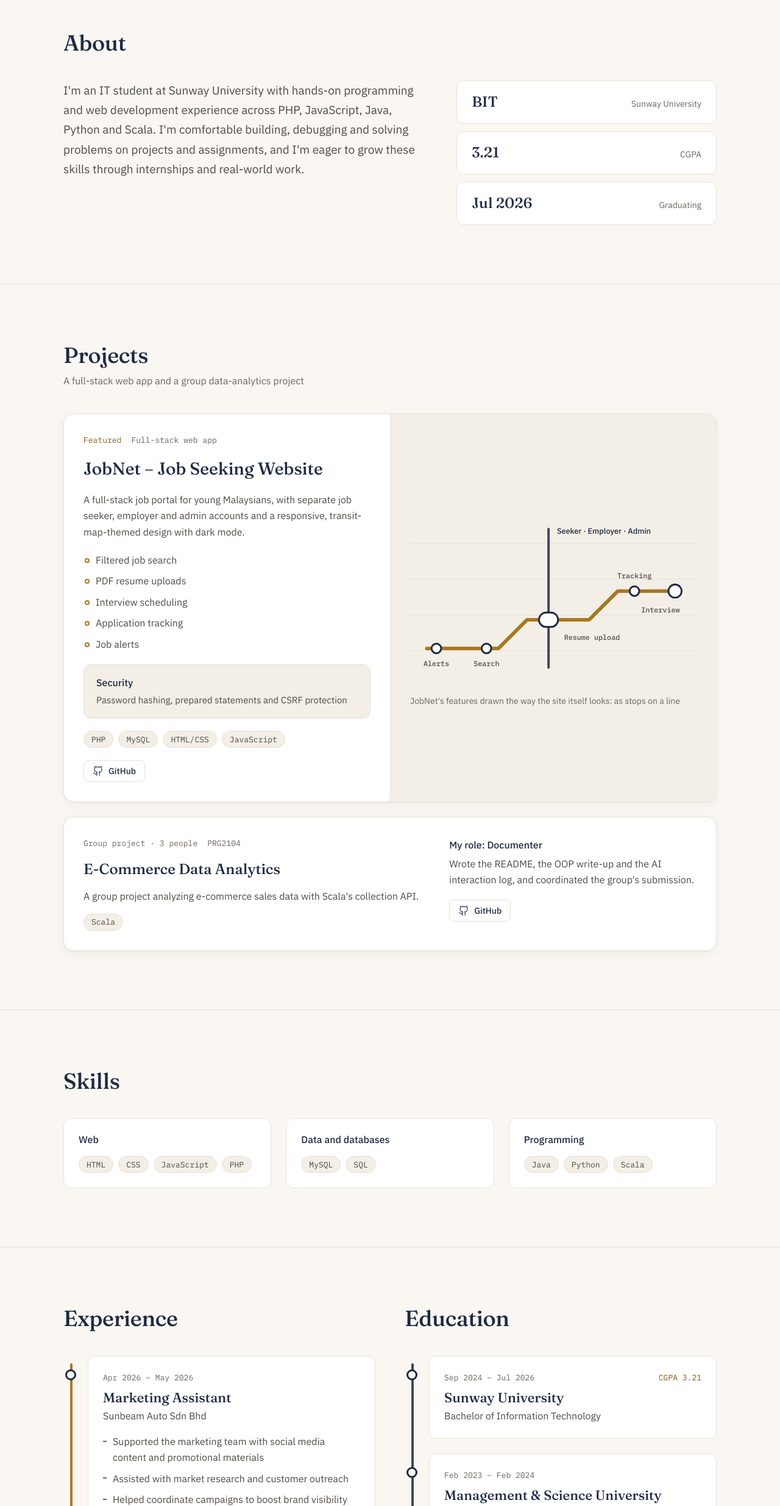
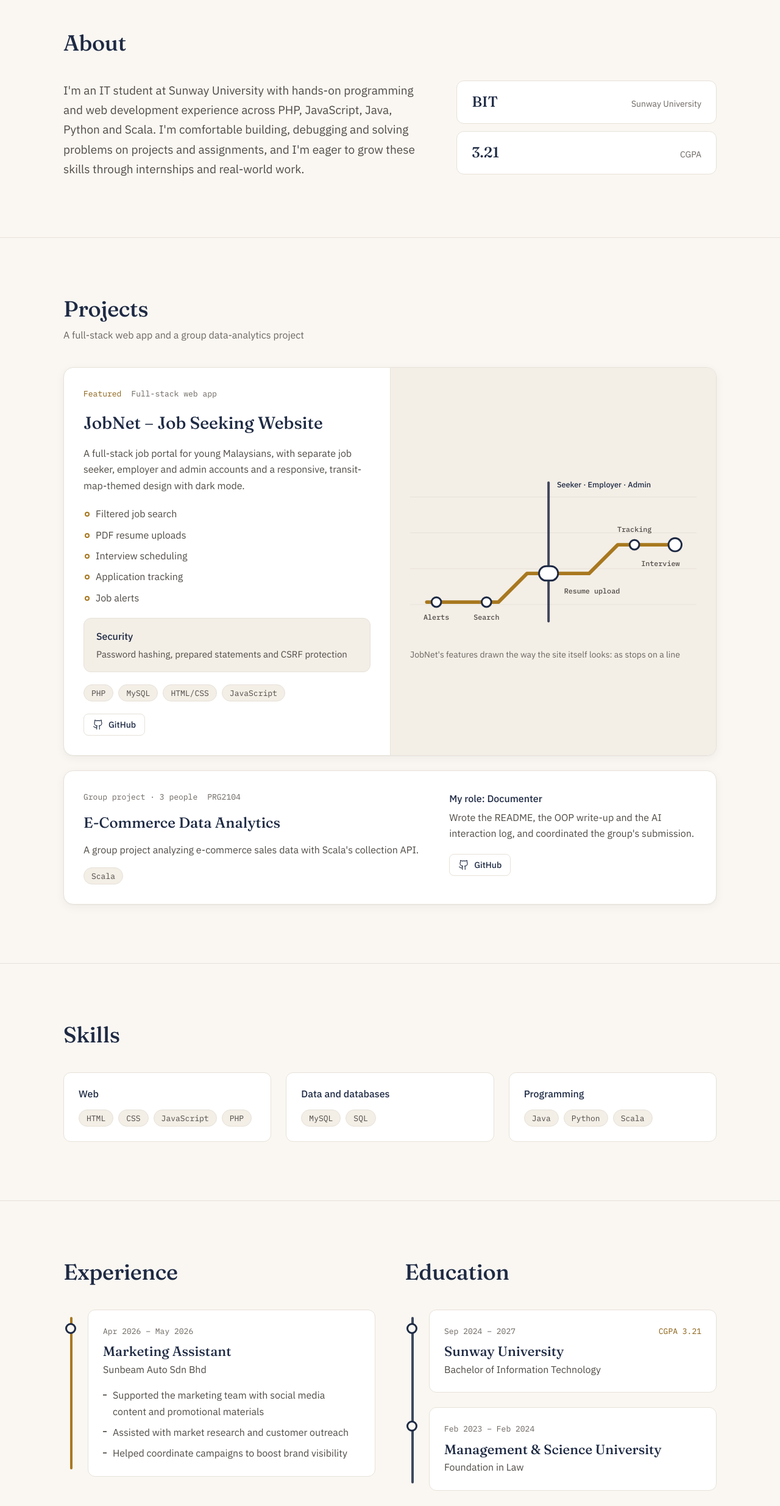
Before and after one commit to kcm2204/KCM-Portfolio-Website, a plain HTML site: page index.html in a window 1280 px wide. Shown: the part 769-3238 px from the top of the page at 61% size. Drawn offline with Linux system fonts and the light colour scheme.

Commit message:
Remove graduation date from About and fix Education end year
Co-Authored-By: Claude Opus 5.5 <noreply@anthropic.com>

```diff
--- a/index.html
+++ b/index.html
@@ -422,9 +422,7 @@
         <p class="about-text reveal">I'm an IT student at Sunway University with hands-on programming and web development experience across PHP, JavaScript, Java, Python and Scala. I'm comfortable building, debugging and solving problems on projects and assignments, and I'm eager to grow these skills through internships and real-world work.</p>
         <div class="stats reveal">
           <div class="stat"><span class="stat-value">BIT</span><span class="stat-label">Sunway University</span></div>
-          <div class="stat"><span class="stat-value">3.21</span><span class="stat-label">CGPA</span></div>
-          <div class="stat"><span class="stat-value">Jul 2026</span><span class="stat-label">Graduating</span></div>
-        </div>
+          <div class="stat"><span class="stat-value">3.21</span><span class="stat-label">CGPA</span></div>        </div>
       </div>
     </div>
   </section>
@@ -551,7 +549,7 @@
         <ol class="line-list navy" style="margin:0">
           <li class="stop reveal">
             <div class="stop-card">
-              <div class="stop-top"><span class="mono muted">Sep 2024 – Jul 2026</span><span class="mono" style="color:var(--gold-text)">CGPA 3.21</span></div>
+              <div class="stop-top"><span class="mono muted">Sep 2024 – 2027</span><span class="mono" style="color:var(--gold-text)">CGPA 3.21</span></div>
               <h3>Sunway University</h3>
               <p class="stop-sub">Bachelor of Information Technology</p>
             </div>
```
